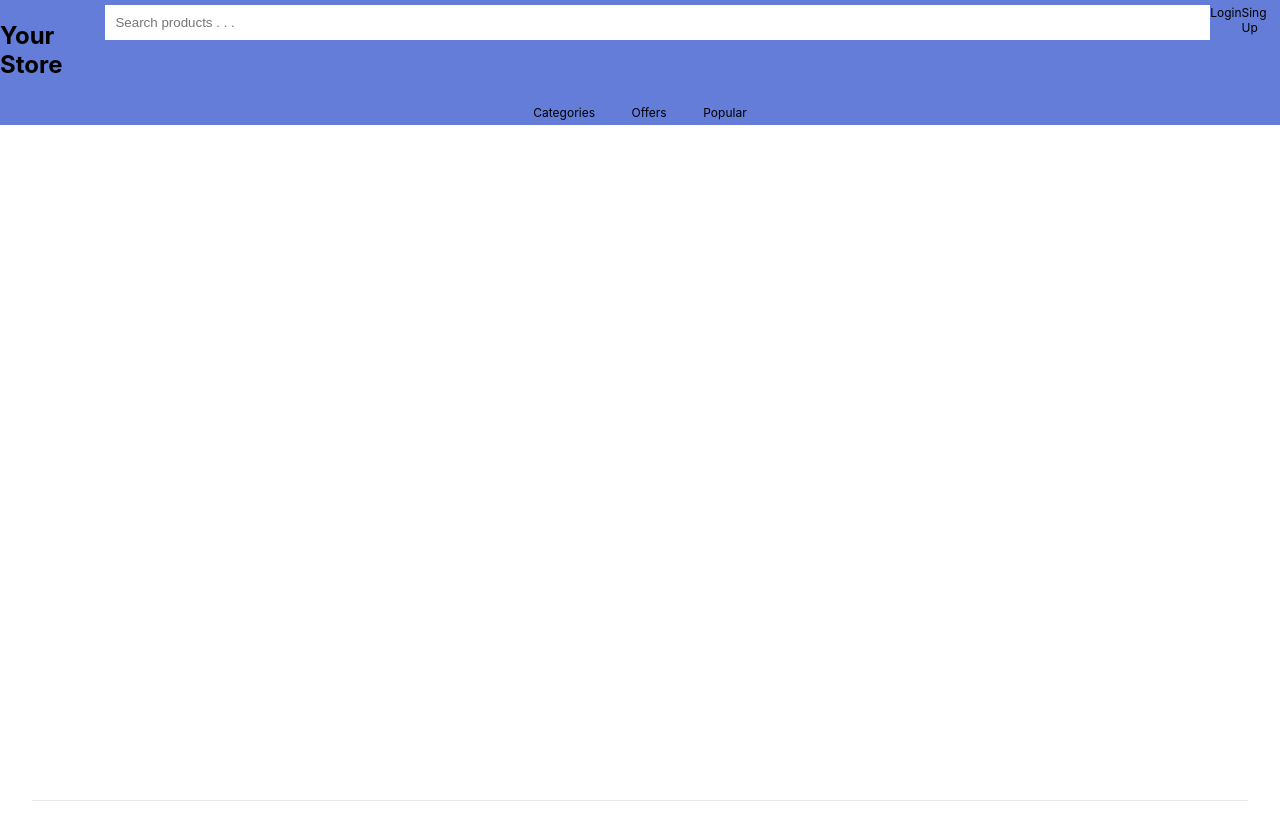
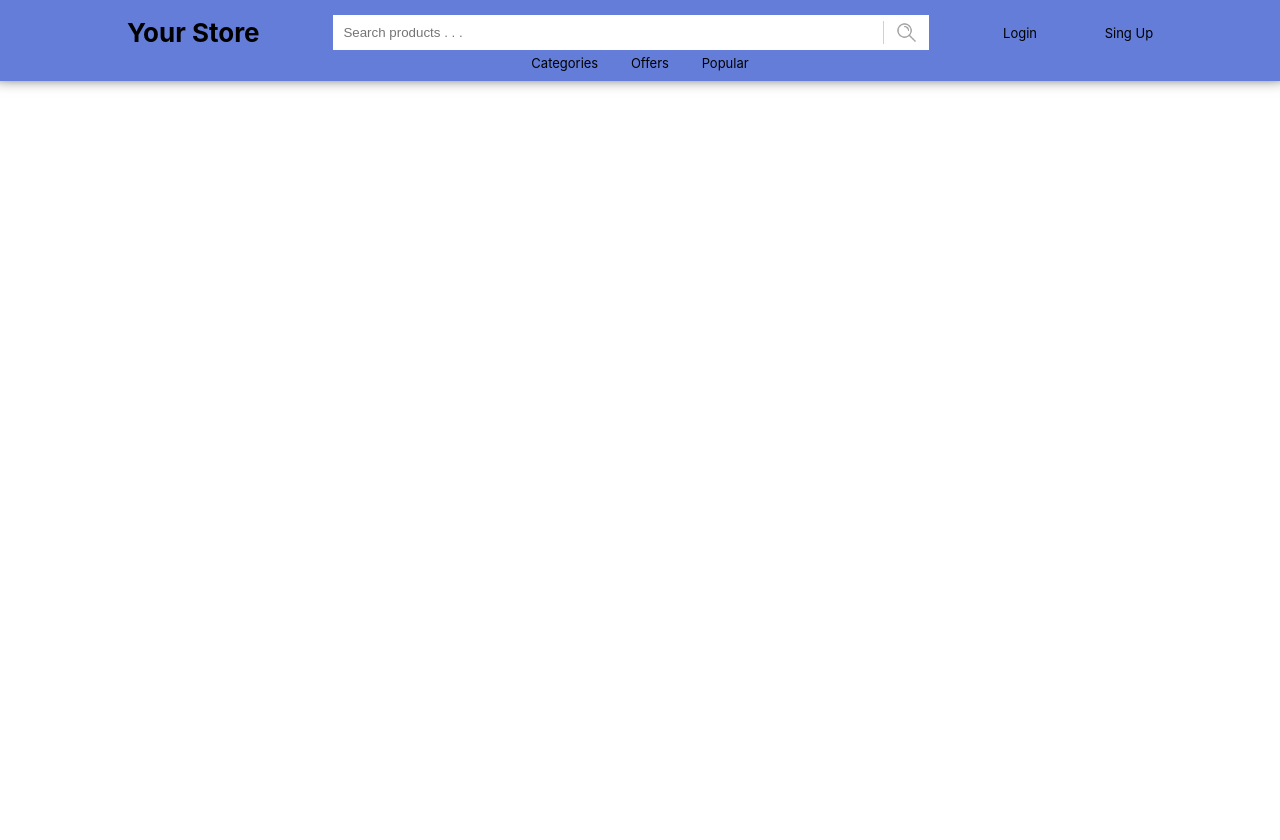
Before and after one commit to EcommerceUAJL/E-commerce, a Next.js app: page / in a window 1280 px wide. Shown: the top 840 px of the page. After the commit the page ends 800 px from the top, so only its background shows below. Built offline with nearby package versions, Linux system fonts and the light colour scheme.

Commit message:
apariencia general

```diff
--- a/src/components/Nav/Nav.tsx
+++ b/src/components/Nav/Nav.tsx
@@ -1,21 +1,67 @@
 import Link from 'next/link';
-import { NavContainer, NavOptions, SearchBar } from 'src/styles/NavStyles';
+import {
+  NavContainer,
+  NavOptions,
+  SearchBar,
+  SearchButton,
+} from 'src/styles/NavStyles';
+import Image from 'next/image';
+import search from '../../assets/searchBar/search.png';
+import { CenterContainer, Separator } from 'src/styles/Adjust';
+
+let user = [];
+// user = ['o'];
 
 const Nav = () => {
   return (
     <NavContainer>
       <NavOptions>
-        <h1>Your Store</h1>
+        <h1 style={{ margin: 0 }}>Your Store</h1>
+
+        <CenterContainer
+          style={{
+            height: '35px',
+            backgroundColor: 'white',
+          }}
+        >
           <SearchBar type="text" placeholder="Search products . . ." />
+          <Separator />
+          <SearchButton>
+            <Image src={search} alt="search" />
+          </SearchButton>
+        </CenterContainer>
+        {user.length > 0 ? (
+          <div></div>
+        ) : (
+          <div
+            style={{
+              margin: 0,
+              display: 'flex',
+              width: '150px',
+              justifyContent: 'space-between',
+            }}
+          >
             <Link href="/Login">Login</Link>
             <Link href="/SingUp">Sing Up</Link>
+          </div>
+        )}
       </NavOptions>
-      <div style={{ width: '250px', margin: 'auto' }}>
-        <NavOptions>
+      <div>
+        {user.length > 0 ? (
+          <NavOptions style={{ width: '440px', margin: 'auto' }}>
+            <Link href="/categories">Categories</Link>
+            <Link href="/offers">Offers</Link>
+            <Link href="/popular">Popular</Link>
+            <Link href="/recommended">Recommended</Link>
+            <Link href="/favorites">Favorites</Link>
+          </NavOptions>
+        ) : (
+          <NavOptions style={{ width: '250px', margin: 'auto' }}>
             <Link href="/categories">Categories</Link>
             <Link href="/offers">Offers</Link>
             <Link href="/popular">Popular</Link>
           </NavOptions>
+        )}
       </div>
     </NavContainer>
   );
--- a/src/pages/index.tsx
+++ b/src/pages/index.tsx
@@ -1,18 +1,17 @@
 import Head from 'next/head';
 import Image from 'next/image';
 import Nav from 'src/components/Nav/Nav';
-import styles from '../styles/Home.module.css';
 
 export default function Home() {
   return (
-    <div className={styles.container}>
+    <div>
       <Head>
         <title>Your Store</title>
         <meta name="description" content="Your Store" />
         <link rel="icon" href="/favicon.ico" />
       </Head>
 
-      <main className={styles.main}>
+      <main>
         <Nav />
         {/* <h1 className={styles.title}>
           Welcome to <a href="https://nextjs.org">Next.js!</a>
@@ -54,7 +53,7 @@ export default function Home() {
         </div> */}
       </main>
 
-      <footer className={styles.footer}>
+      <footer>
         {/* <a
           href="https://vercel.com?utm_source=create-next-app&utm_medium=default-template&utm_campaign=create-next-app"
           target="_blank"
--- /dev/null
+++ b/src/styles/Adjust.ts
@@ -0,0 +1,14 @@
+import styled from 'styled-components';
+
+export const CenterContainer = styled.div`
+  display: flex;
+  justify-content: center;
+  align-items: center;
+  height: 100%;
+`;
+
+export const Separator = styled.div`
+  width: 0.9px;
+  height: 65%;
+  background-color: #d1d1d1;
+`;
--- a/src/styles/Home.module.css
+++ /dev/null
@@ -1,129 +0,0 @@
-.container {
-  padding: 0 2rem;
-}
-
-.main {
-  min-height: 100vh;
-  padding: 4rem 0;
-  flex: 1;
-  display: flex;
-  flex-direction: column;
-  justify-content: center;
-  align-items: center;
-}
-
-.footer {
-  display: flex;
-  flex: 1;
-  padding: 2rem 0;
-  border-top: 1px solid #eaeaea;
-  justify-content: center;
-  align-items: center;
-}
-
-.footer a {
-  display: flex;
-  justify-content: center;
-  align-items: center;
-  flex-grow: 1;
-}
-
-.title a {
-  color: #0070f3;
-  text-decoration: none;
-}
-
-.title a:hover,
-.title a:focus,
-.title a:active {
-  text-decoration: underline;
-}
-
-.title {
-  margin: 0;
-  line-height: 1.15;
-  font-size: 4rem;
-}
-
-.title,
-.description {
-  text-align: center;
-}
-
-.description {
-  margin: 4rem 0;
-  line-height: 1.5;
-  font-size: 1.5rem;
-}
-
-.code {
-  background: #fafafa;
-  border-radius: 5px;
-  padding: 0.75rem;
-  font-size: 1.1rem;
-  font-family: Menlo, Monaco, Lucida Console, Liberation Mono, DejaVu Sans Mono,
-    Bitstream Vera Sans Mono, Courier New, monospace;
-}
-
-.grid {
-  display: flex;
-  align-items: center;
-  justify-content: center;
-  flex-wrap: wrap;
-  max-width: 800px;
-}
-
-.card {
-  margin: 1rem;
-  padding: 1.5rem;
-  text-align: left;
-  color: inherit;
-  text-decoration: none;
-  border: 1px solid #eaeaea;
-  border-radius: 10px;
-  transition: color 0.15s ease, border-color 0.15s ease;
-  max-width: 300px;
-}
-
-.card:hover,
-.card:focus,
-.card:active {
-  color: #0070f3;
-  border-color: #0070f3;
-}
-
-.card h2 {
-  margin: 0 0 1rem 0;
-  font-size: 1.5rem;
-}
-
-.card p {
-  margin: 0;
-  font-size: 1.25rem;
-  line-height: 1.5;
-}
-
-.logo {
-  height: 1em;
-  margin-left: 0.5rem;
-}
-
-@media (max-width: 600px) {
-  .grid {
-    width: 100%;
-    flex-direction: column;
-  }
-}
-
-@media (prefers-color-scheme: dark) {
-  .card,
-  .footer {
-    border-color: #222;
-  }
-  .code {
-    background: #111;
-  }
-  .logo img {
-    filter: invert(1);
-  }
-}
--- a/src/styles/NavStyles.ts
+++ b/src/styles/NavStyles.ts
@@ -1,24 +1,52 @@
+import Image from 'next/image';
 import styled from 'styled-components';
 
 export const NavContainer = styled.div`
+  display: flex;
+  padding: 10px 0;
+  width: 100%;
+  height: auto;
+  flex-direction: column;
+  justify-content: center;
+  align-items: center;
   position: fixed;
   top: 0;
-  width: 100%;
-  height: auto;
   background-color: #637dd8;
+  box-shadow: 0px -10px 15px 5px black;
 `;
 
 export const NavOptions = styled.div`
+  width: 1100px;
   display: flex;
-  padding: 5px 0;
+  padding: 5px 0 0;
   justify-content: space-around;
+  align-items: center;
   margin: auto;
-  font-size: 12px;
+  font-size: 13px;
 `;
 export const SearchBar = styled.input`
-  width: 100%;
+  width: 550px;
   height: 35px;
   padding: 10px;
   background-color: white;
   border: none;
+  color: black;
+
+  &:focus {
+    outline: none;
+  }
 `;
+
+export const SearchButton = styled.button`
+  margin: 0;
+  padding: 7px 12px 5px;
+  width: 45px;
+  height: 35px;
+  cursor: pointer;
+  border: none;
+  background-color: white;
+
+  &:active {
+    padding-top: 8px;
+  }
+`;
--- a/src/styles/globals.css
+++ b/src/styles/globals.css
@@ -21,6 +21,6 @@ a {
   }
   body {
     color: white;
-    background: black;
+    background: #ebebeb;
   }
 }
```
Also changed, not shown: src/assets/searchBar/search.png (added), 1 other file (tests, documents, lock files or other folders). Lines whose indentation alone changed are shown as unchanged.
